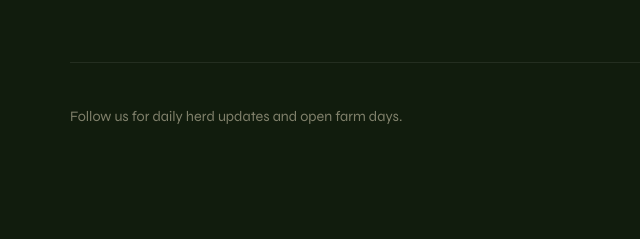
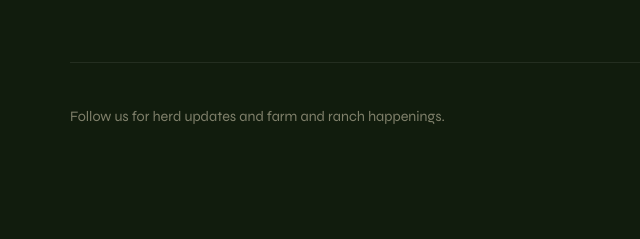
Before and after one commit to owenriverk/alpineacres, an Eleventy site: page src/index.njk in a window 1280 px wide. Shown: the part 3254-3493 px from the top of the page, 0-640 px from the left. Built offline with nearby package versions, Linux system fonts and the light colour scheme; Eleventy itself is replaced by a stand-in of ours; files that its build step writes are made by us from their sources.

Commit message:
Update index.njk

```diff
--- a/src/index.njk
+++ b/src/index.njk
@@ -167,7 +167,7 @@
     </div>
 
     <div class="llamas-footer">
-      <p>Follow us for daily herd updates and open farm days.</p>
+      <p>Follow us for herd updates and farm and ranch happenings.</p>
       <a href="https://www.instagram.com/{{ site.instagram }}"
          target="_blank" rel="noopener noreferrer"
          class="btn btn--gold">See them on Instagram &rarr;</a>
```
